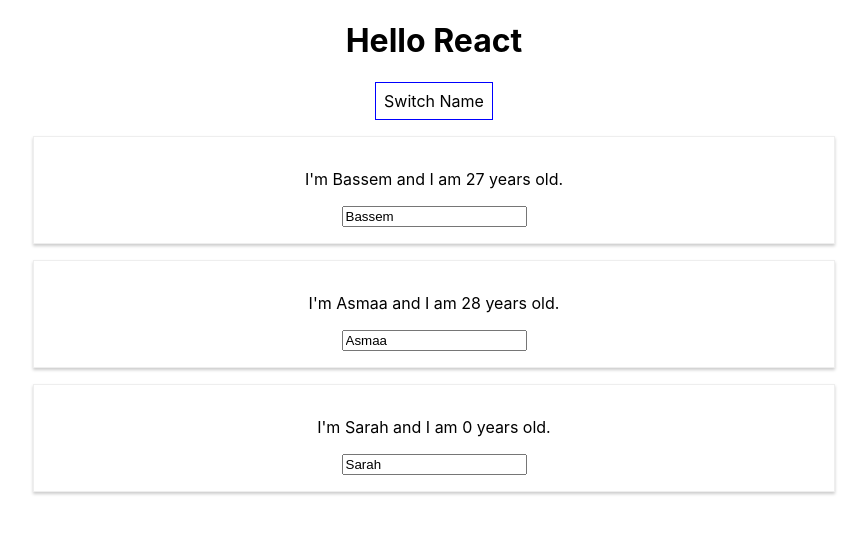
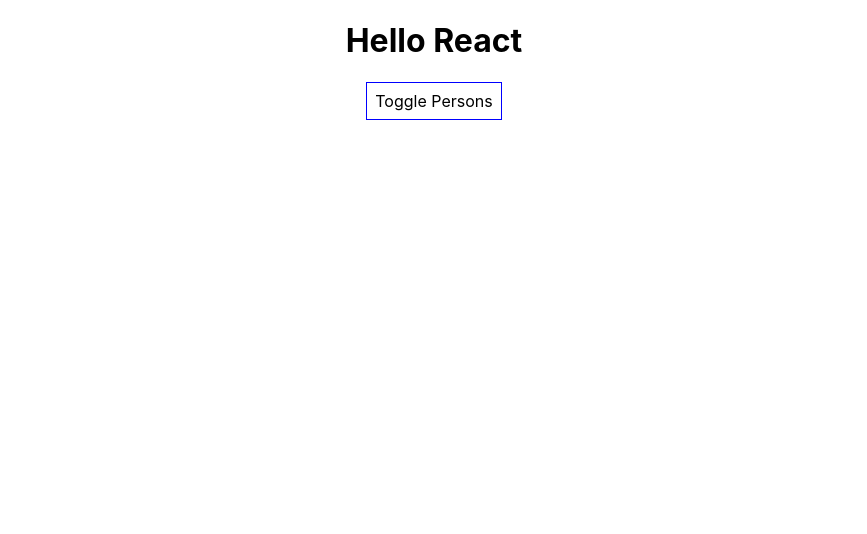
Before and after one commit to BassemGhoniem/hello-react, a React (Create React App) app: page / in a window 1280 px wide. Shown: the top 534 px of the page, without its empty margins (206-1073 px from the left). Built offline with nearby package versions, Linux system fonts and the light colour scheme.

Commit message:
04 Working with Lists and Conditionals

```diff
--- a/src/App.js
+++ b/src/App.js
@@ -5,31 +5,25 @@ import Person from './Person/Person';
 class App extends Component {
   state = {
     persons: [
-      { name: 'Bassem', age: 27 },
-      { name: 'Asmaa', age: 28 },
-      { name: 'Sarah', age: 0 },
-    ]
+      { id: 1, name: 'Bassem', age: 27 },
+      { id: 2, name: 'Asmaa', age: 28 },
+      { id: 3, name: 'Sarah', age: 0 },
+    ],
+    showPersons: false,
   };
 
-  switchNameHandler = () =>{
+  togglePersonsHandler = () => this.setState({showPersons: !this.state.showPersons})
+  deletePersonHandler = (index) => this.setState({persons: [...this.state.persons].filter((v, i) => i !== index)})
 
-    // DON'T do this this.state.persons[0].name = 'Bassem Ghoniem';
-    this.setState({
-      persons: [
-        { name: 'Bassem Ghoniem', age: 27 },
-        { name: 'Asmaa', age: 28 },
-        { name: 'Sarah', age: 0 },
-      ]
-    })
+  nameChangedHandler = (event, id) => {
+    const personIndex = this.state.persons.findIndex(p => p.id === id);
+    const person = {...this.state.persons[personIndex]};
+    person.name = event.target.value;
+
+    const persons = [...this.state.persons];
+    persons[personIndex] = person;
+    this.setState({persons});
   }
-
-  nameChangedHandler = (event) => this.setState({
-    persons: [
-      { name: 'Bassem Ghoniem', age: 27 },
-      { name: 'Asmaa', age: 28 },
-      { name: event.target.value, age: 0 },
-    ]
-  })
   render() {
     const style = {
       backgroundColor: 'white',
@@ -39,21 +33,31 @@ class App extends Component {
       cursor: 'pointer'
     };
 
+    let persons = null;
+
+    if(this.state.showPersons)
+      persons =
+      (
+        <div>
+          {this.state.persons
+            .map((person, index) =>
+              <Person
+                key={person.id}
+                age={person.age}
+                name={person.name}
+                click={()=> this.deletePersonHandler(index)}
+                changed={(event) => this.nameChangedHandler(event, person.id)}
+              />
+            )
+          }
+        </div>
+      );
+
     return (
       <div className="App">
         <h1>Hello React</h1>
-        <button style={style} onClick={this.switchNameHandler}>Switch Name </button>
-        <Person
-          age={this.state.persons[0].age}
-          name={this.state.persons[0].name}
-          click={this.switchNameHandler}/>
-        <Person
-          age={this.state.persons[1].age}
-          name={this.state.persons[1].name}/>
-        <Person
-          age={this.state.persons[2].age}
-          name={this.state.persons[2].name}
-          changed={this.nameChangedHandler}/>
+        <button style={style} onClick={this.togglePersonsHandler}>Toggle Persons</button>
+        { persons }
       </div>
     );
     // return React.createElement(
--- a/src/Person/Person.js
+++ b/src/Person/Person.js
@@ -6,5 +6,5 @@ export default (props) =>
         <p onClick={props.click}>
             I'm {props.name} and I am {props.age} years old. <span>{props.children}</span>
         </p>
-        <input onChange={props.changed} value={props.name}/>
+        <input type='text' onChange={props.changed} value={props.name}/>
     </div>;
```
